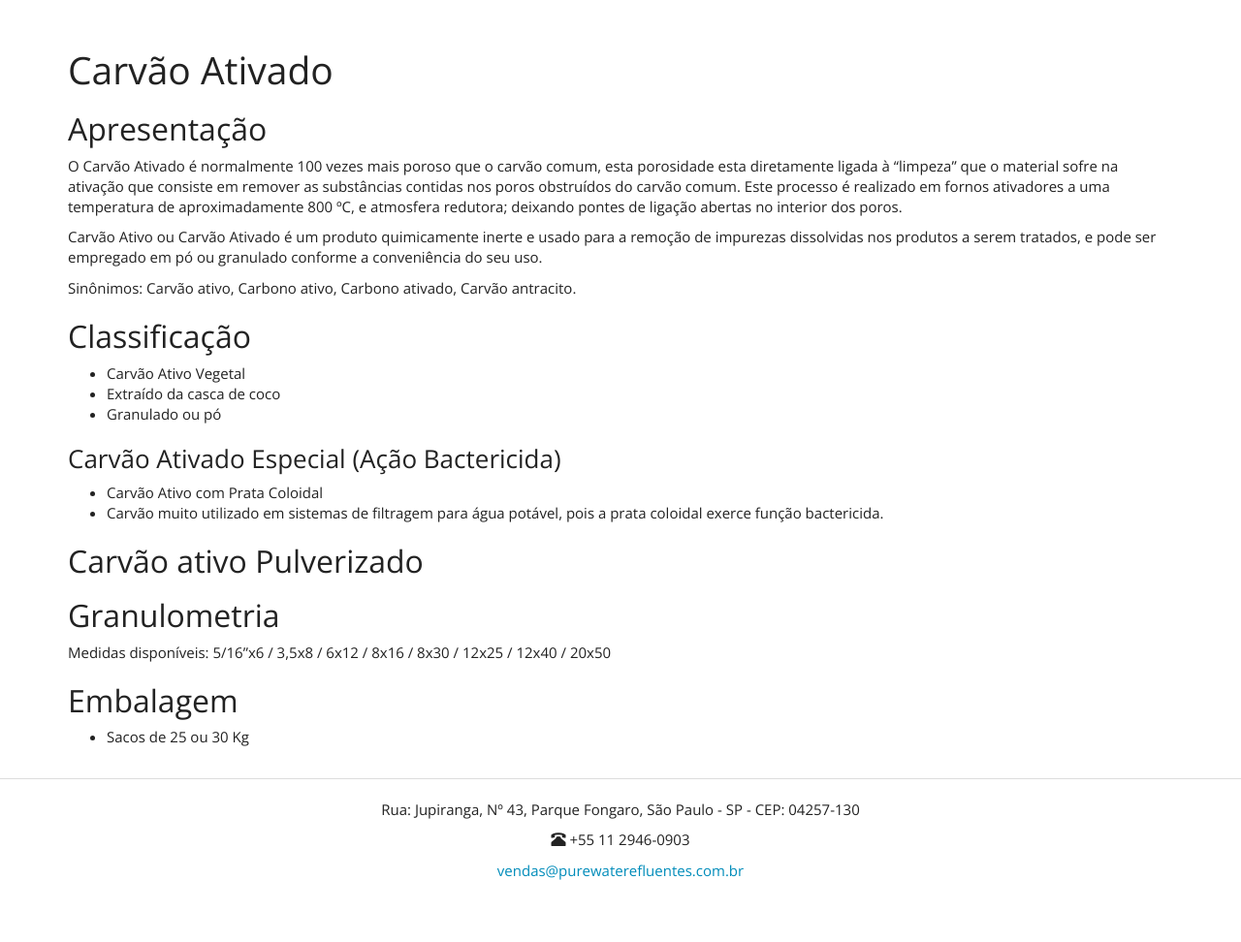
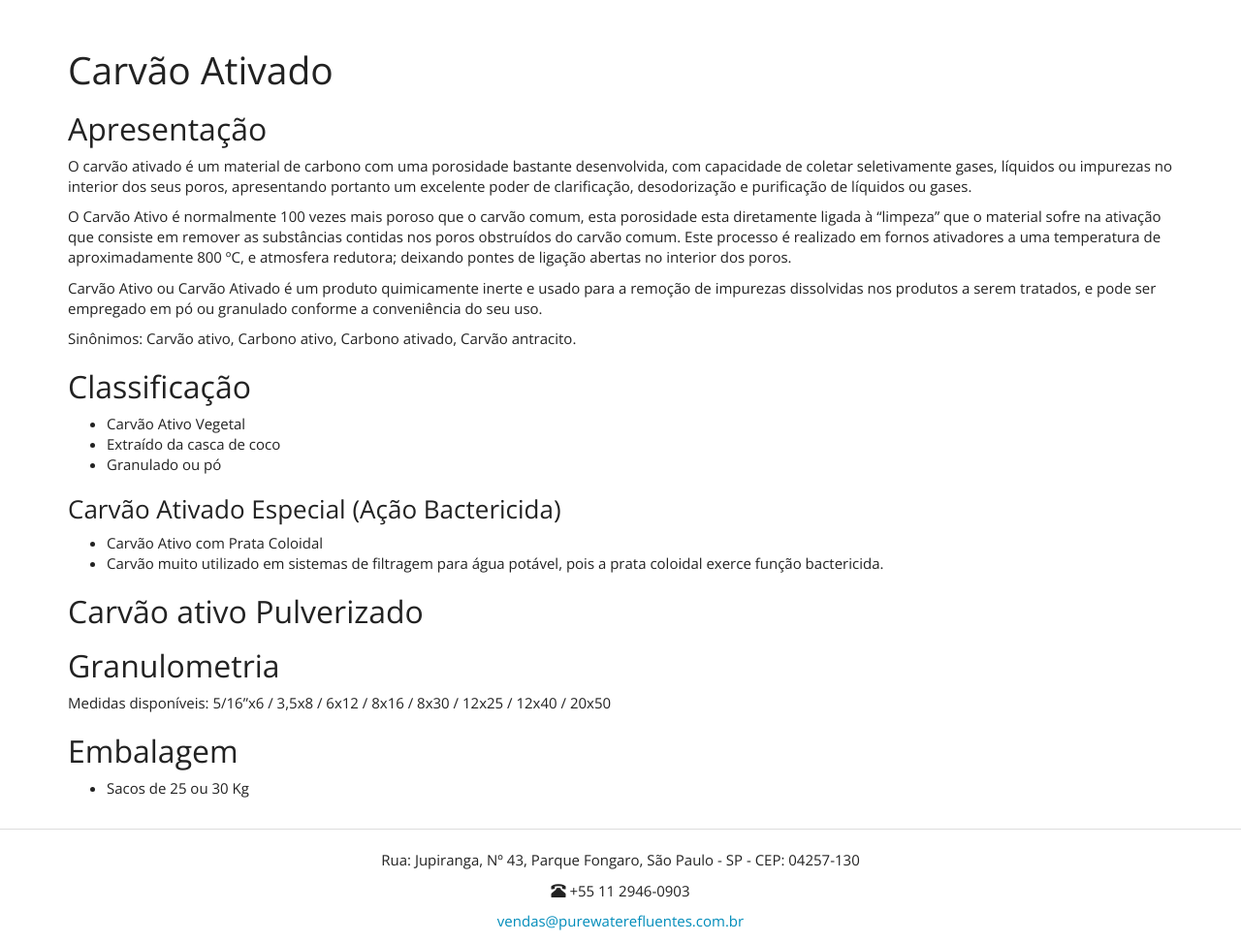
Before and after one commit to purewaterefluentes/purewaterefluentes.github.io, a Jekyll site: the page built from produtos/carvao-ativo-areia.md, in a window 1280 px wide and 1219 px high. Shown: the part 247-1219 px from the top of the window at 97% size. Built offline with Jekyll 4.4.1, drawn with Linux system fonts in a browser that asks for light colours; nearby versions of some CDN libraries; library files that are not in the unit come from our copies.

Commit message:
Update carvao-ativo-areia.md

```diff
--- a/produtos/carvao-ativo-areia.md
+++ b/produtos/carvao-ativo-areia.md
@@ -7,7 +7,9 @@ title: Carvao Ativado
 
 ## Apresentação
 
-O Carvão Ativado é normalmente 100 vezes mais poroso que o carvão comum, esta porosidade esta diretamente ligada à "limpeza" que o material sofre na ativação que consiste em remover as substâncias contidas nos poros obstruídos do carvão comum.
+O carvão ativado é um material de carbono com uma porosidade bastante desenvolvida, com capacidade de coletar seletivamente gases, líquidos ou impurezas no interior dos seus poros, apresentando portanto um excelente poder de clarificação, desodorização e purificação de líquidos ou gases.
+
+O Carvão Ativo é normalmente 100 vezes mais poroso que o carvão comum, esta porosidade esta diretamente ligada à "limpeza" que o material sofre na ativação que consiste em remover as substâncias contidas nos poros obstruídos do carvão comum.
 Este processo é realizado em fornos ativadores a uma temperatura de aproximadamente 800 ºC, e atmosfera redutora; deixando pontes de ligação abertas no interior dos poros.
 
 Carvão Ativo ou Carvão Ativado é um produto quimicamente inerte e usado para a remoção de impurezas dissolvidas nos produtos a serem tratados, e pode ser empregado em pó ou granulado conforme a conveniência do seu uso.
```
